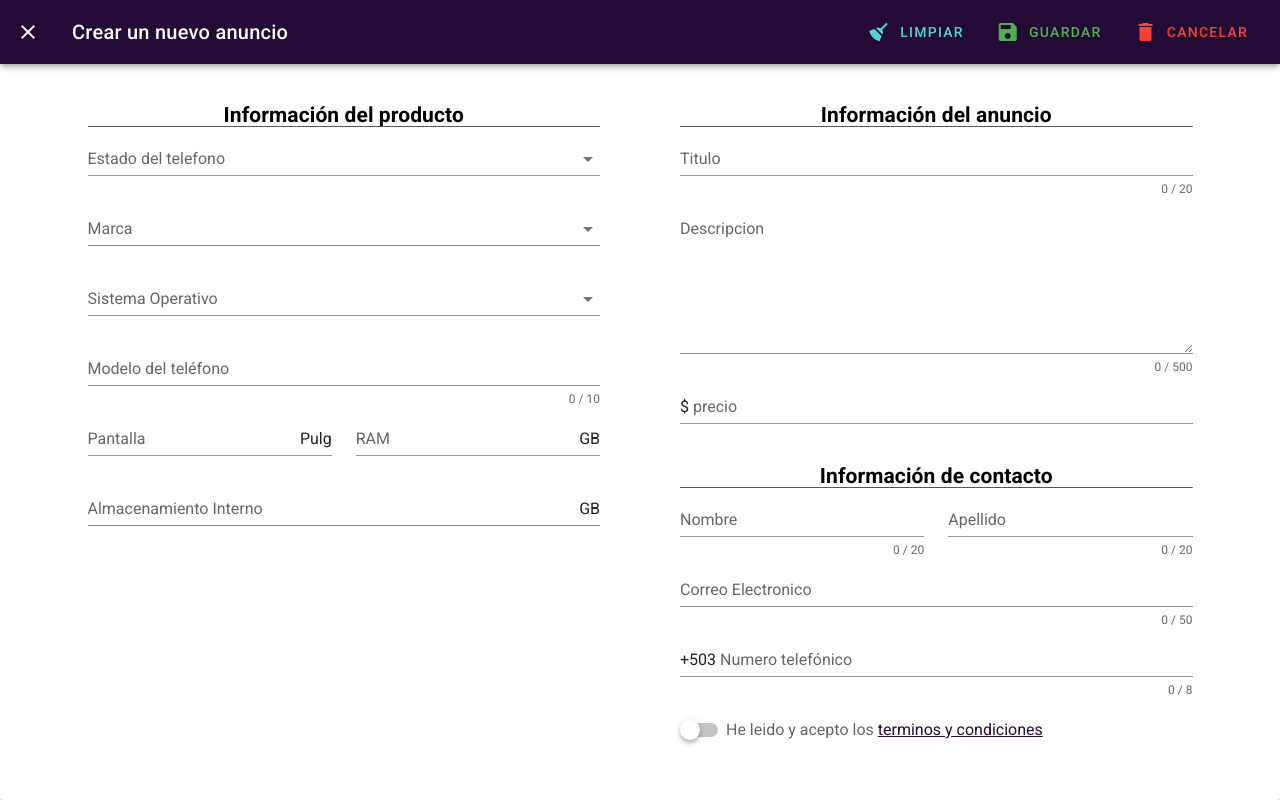
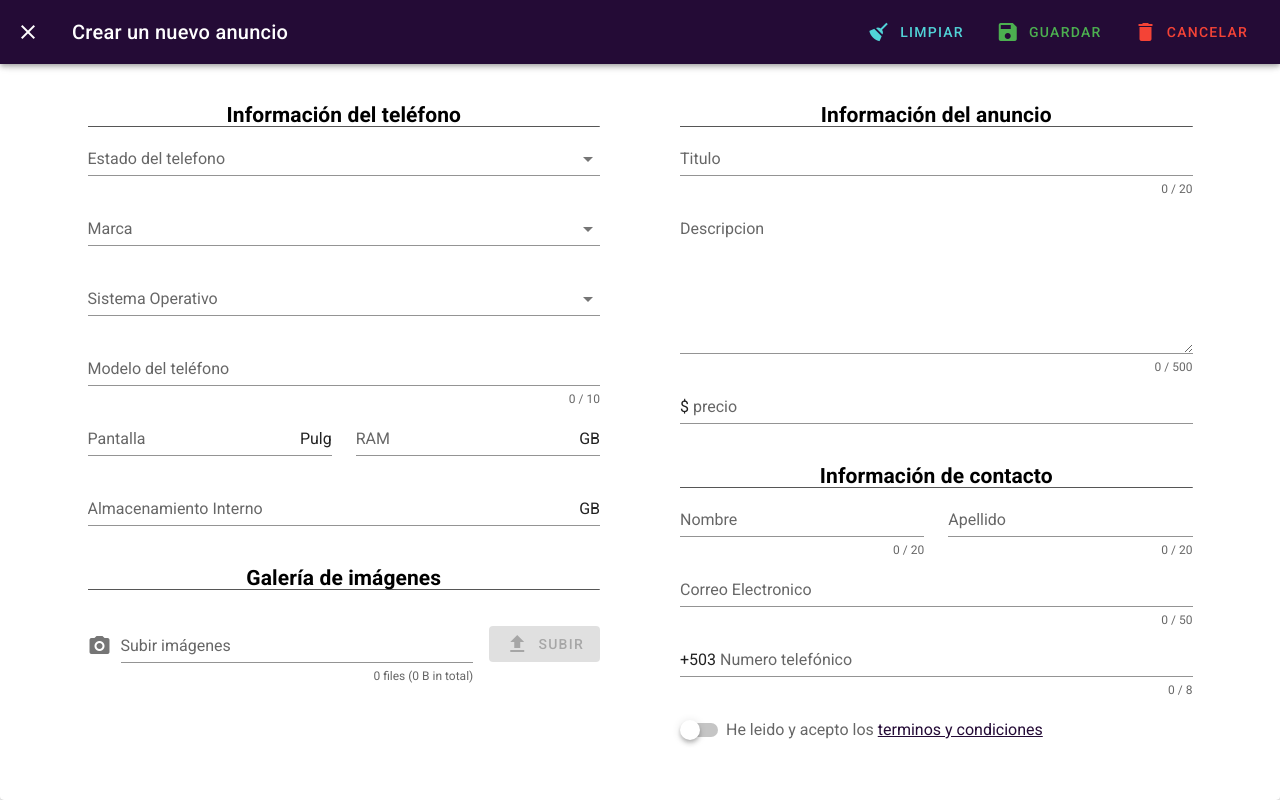
Before and after one commit to luismarioram99/parcial-vue, a Vue app: page / in a window 1280 px wide. Both pictures are taken after a click on the button "NUEVO ANUNCIO". Built offline with nearby package versions, Linux system fonts and the light colour scheme; what vuefire would draw is missing.

Commit message:
Finalizada subida de imagenes, boton cancelar y subir, falta snackbar para completar la transacción

```diff
--- a/src/components/NuevoAnuncio.vue
+++ b/src/components/NuevoAnuncio.vue
@@ -27,7 +27,12 @@
           <v-btn icon dark @click="dialog = false">
             <v-icon>mdi-close</v-icon>
           </v-btn>
-        <v-toolbar-title>Crear <span class="hidden-sm-and-down">un nuevo anuncio</span></v-toolbar-title>
+          <v-toolbar-title
+            >Crear
+            <span class="hidden-sm-and-down"
+              >un nuevo anuncio</span
+            ></v-toolbar-title
+          >
           <v-spacer></v-spacer>
           <v-toolbar-items class="">
             <v-btn dark color="secondary" text @click="limpiar()">
@@ -46,12 +51,11 @@
         </v-toolbar>
       </v-card-title>
       <v-card-text class="px-0 py-0" text-color="primary">
-
         <v-form ref="form" v-model="valid" lazy-validation>
           <v-container>
             <v-row>
               <v-col md="6" cols="12" class="px-10 py-10 text-center">
-              <h2>Información del producto</h2>
+                <h2>Información del teléfono</h2>
                 <!-- <p>{{nuevoAnuncio}}</p> -->
                 <hr />
                 <v-select
@@ -114,6 +118,65 @@
                   :rules="rules.almacenamiento"
                 >
                 </v-text-field>
+
+                <h2 class="mt-5">Galería de imágenes</h2>
+                <hr />
+                <div class="d-flex align-items-center pt-9">
+                  <v-file-input
+                    class="py-0 pr-4"
+                    counter
+                    accept="image/*"
+                    :rules="rules.imagenes"
+                    chips
+                    prepend-icon="mdi-camera"
+                    v-model="imagen"
+                    label="Subir imágenes"
+                    show-size
+                    truncate-length="20"
+                  ></v-file-input>
+                  <v-btn
+                    color="primary"
+                    :disabled="!imagen || subiendo"
+                    @click="subirImagen()"
+                  >
+                    <v-progress-circular
+                      indeterminate
+                      class="m-3"
+                      v-if="subiendo"
+                    >
+                    </v-progress-circular>
+                    <v-icon v-if="!subiendo" class="mr-2">mdi-upload</v-icon>
+                    Subir
+                  </v-btn>
+                </div>
+                <v-progress-linear
+                  v-if="subiendo"
+                  :value="uploadProgress"
+                  class="mt-5"
+                ></v-progress-linear>
+                <v-carousel
+                  v-if="subidas.length"
+                  :show-arrows="subidas.length > 1"
+                  class="mt-5"
+                >
+                  <v-carousel-item
+                    v-for="(item, ref) in subidas"
+                    :key="ref"
+                    :src="item.url"
+                  >
+                    <v-btn
+                      class="delete-btn"
+                      color="red"
+                      dark
+                      bottom
+                      left
+                      elevation="2"
+                      fab
+                      @click="borrarImagen(item.ref)"
+                      ><v-icon>mdi-delete</v-icon>
+                    </v-btn>
+                  </v-carousel-item>
+                </v-carousel>
               </v-col>
               <v-col md="6" cols="12" class="px-10 py-10 text-center">
                 <h2>Información del anuncio</h2>
@@ -190,7 +253,15 @@
                   label="He leido y acepto los terminos y condiciones"
                 >
                   <template v-slot:label>
-                  <p class="my-0">He leido y acepto los <router-link class="d-inline-block" active-class="link" to="/terms">terminos y condiciones</router-link></p>
+                    <p class="my-0">
+                      He leido y acepto los
+                      <router-link
+                        class="d-inline-block"
+                        active-class="link"
+                        to="/terms"
+                        >terminos y condiciones</router-link
+                      >
+                    </p>
                   </template>
                 </v-switch>
               </v-col>
@@ -209,6 +280,8 @@
 </template>
 
 <script>
+import { storage } from "../firebase";
+import { db } from "../firebase";
 export default {
   name: "NuevoAnuncio",
   data() {
@@ -220,7 +293,21 @@ export default {
       maxTitulo: 20,
       maxDesc: 500,
       maxNombre: 20,
+
       maxEmail: 50,
+
+      uploadProgress: 0,
+      imageDir: "",
+      subiendo: false,
+      imagen: null,
+
+      subidasHeaders: [
+        { text: "Nombre", value: "name" },
+        { text: "Estado", value: "estado" },
+        { text: "progreso", value: "progreso" },
+      ],
+      subidas: [],
+
       maxTel: 8,
       marcas: ["Samsung", "Apple", "Huawei", "LG", "Xiaomi", "Oppo"],
       estados: [
@@ -294,23 +381,142 @@ export default {
           () =>
             this.acceptedTerms || "Debe aceptar los terminos y condiciones.",
         ],
+        imagenes: [
+          () =>
+            !!this.subidas.length ||
+            this.imagen ||
+            "Debe subir al menos una imagen",
+        ],
       },
     };
   },
   methods: {
+    makeid(length) {
+      var result = "";
+      var characters =
+        "ABCDEFGHIJKLMNOPQRSTUVWXYZabcdefghijklmnopqrstuvwxyz0123456789";
+      var charactersLength = characters.length;
+      for (var i = 0; i < length; i++) {
+        result += characters.charAt(
+          Math.floor(Math.random() * charactersLength)
+        );
+      }
+      return result;
+    },
+    borrarImagen(ref) {
+      var storageRef = storage.ref();
+
+      var index = this.subidas.findIndex(function (value) {
+        if (value.ref == ref) return true;
+      });
+
+      console.log(index, this.subidas);
+      var context = this;
+      storageRef
+        .child(ref)
+        .delete()
+        .then(function () {
+          context.subidas.splice(index, 1);
+        });
+    },
+    async subirImagen() {
+      var storageRef = storage.ref();
+
+      if (this.imagen) {
+        this.subiendo = true;
+
+        if (this.imageDir == "") {
+          var dir = "";
+          var is_unique = false;
+          var listRef = null;
+
+          while (!is_unique) {
+            dir = this.makeid(10);
+            listRef = storageRef.child(dir);
+
+            await listRef.listAll().then(function (res) {
+              if (res.items.length == 0) {
+                is_unique = true;
+              }
+            });
+          }
+
+          this.imageDir = dir;
+        }
+
+        var imgRef = storageRef.child(this.imageDir + "/" + this.imagen.name);
+        var status = imgRef.put(this.imagen);
+
+        var context = this;
+
+        status.on(
+          "state_changed",
+          function (snapshot) {
+            context.uploadProgress =
+              (snapshot.bytesTransferred / snapshot.totalBytes) * 100;
+            console.log(context.uploadProgress);
+          },
+          function () {},
+          function () {
+            status.snapshot.ref.getDownloadURL().then(function (_url) {
+              context.subidas.push({
+                url: _url,
+                ref: context.imageDir + "/" + context.imagen.name,
+              });
+              context.imagen = null;
+              context.subiendo = false;
+            });
+          }
+        );
+      }
+    },
     limpiar() {
       this.$refs.form.reset();
     },
     guardar() {
+      this.nuevoAnuncio.imagenes = this.subidas;
+
       if (this.$refs.form.validate()) {
+        db.collection("anuncios").add(this.nuevoAnuncio);
+
+        var storageRef = storage.ref();
+        for (var i = 0; i < this.subidas.length; i++) {
+          storageRef.child(this.subidas[i].ref).delete();
+        }
+
+        this.subidas = [];
+        this.imagen = null;
+
+        this.uploadProgress = 0;
+        this.subiendo = false;
+
         this.dialog = false;
       }
+    },
+    cancelar() {
+      var storageRef = storage.ref();
+      for (var i = 0; i < this.subidas.length; i++) {
+        storageRef.child(this.subidas[i].ref).delete();
+      }
+
+      this.subidas = [];
+      this.imagen = null;
+
+      this.uploadProgress = 0;
+      this.subiendo = false;
+
+      this.dialog = false;
     },
   },
 };
 </script>
 
 <style scoped>
+.delete-btn {
+  position: absolute;
+  bottom: 60px;
+  right: 15px;
+}
 h2 {
   color: black;
 }
--- /dev/null
+++ b/src/firebase.js
@@ -0,0 +1,27 @@
+import firebase from 'firebase/app'
+import 'firebase/storage'
+import 'firebase/firestore'
+
+// Get a Firestore instance
+// export const db = firebase
+//   .initializeApp({ projectId: 'MY PROJECT ID' })
+//   .firestore()
+
+var firebaseConfig = {
+  apiKey: "AIzaSyCFdOSAmWMfGgYqPOqodIzxUqqWBfq37ao",
+  authDomain: "phoneshopsv-503d2.firebaseapp.com",
+  projectId: "phoneshopsv-503d2",
+  storageBucket: "phoneshopsv-503d2.appspot.com",
+  messagingSenderId: "163730637277",
+  appId: "1:163730637277:web:0a77526869513753e67634"
+};
+// Initialize Firebase
+const app = firebase.initializeApp(firebaseConfig);
+
+export const storage = app.storage();
+export const db = app.firestore();
+
+// Export types that exists in Firestore
+// This is not always necessary, but it's used in other examples
+const { Timestamp, GeoPoint } = firebase.firestore
+export { Timestamp, GeoPoint }
```
Also changed, not shown: src/firestore.js (deleted, +0 -12 lines). Lines whose indentation alone changed are shown as unchanged.
